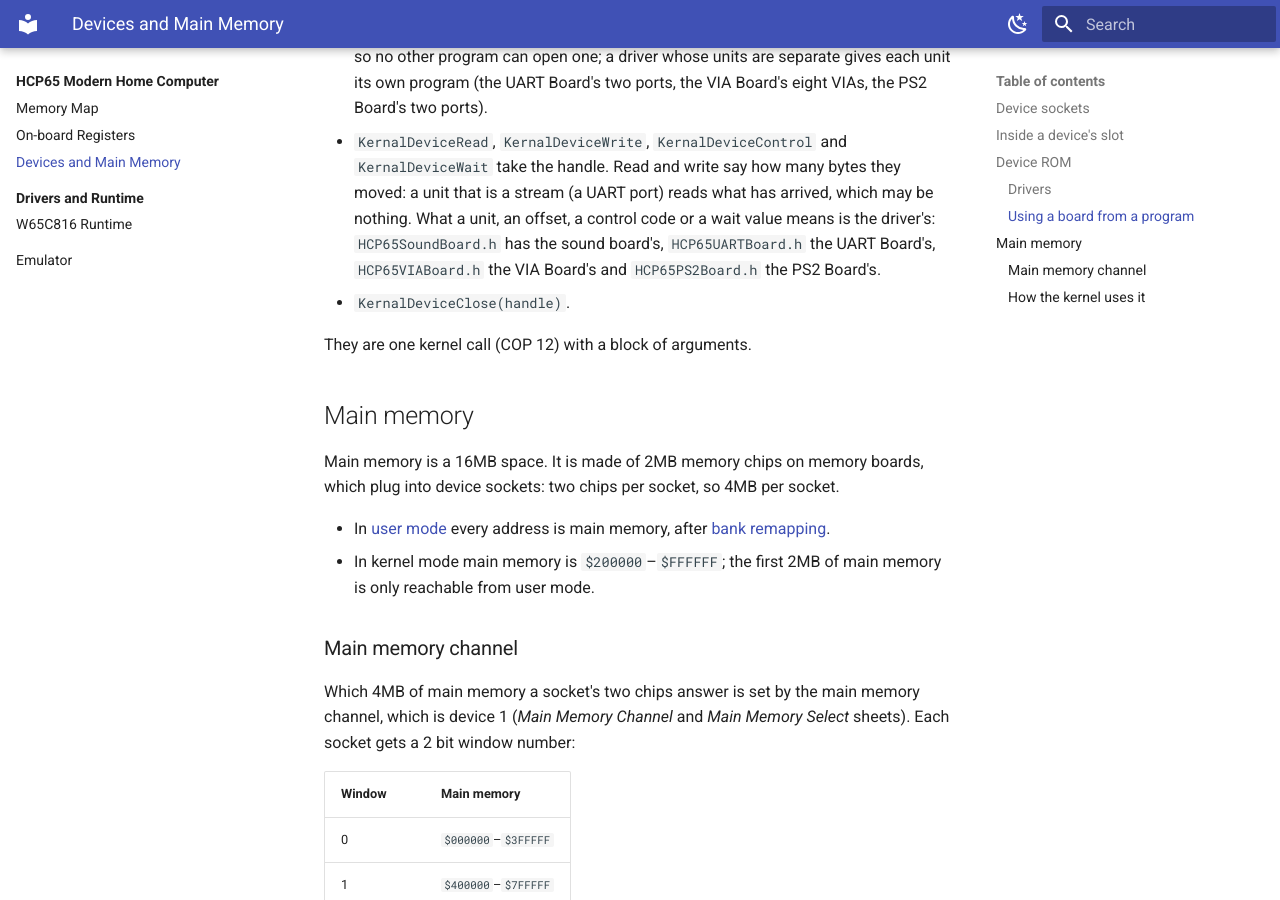
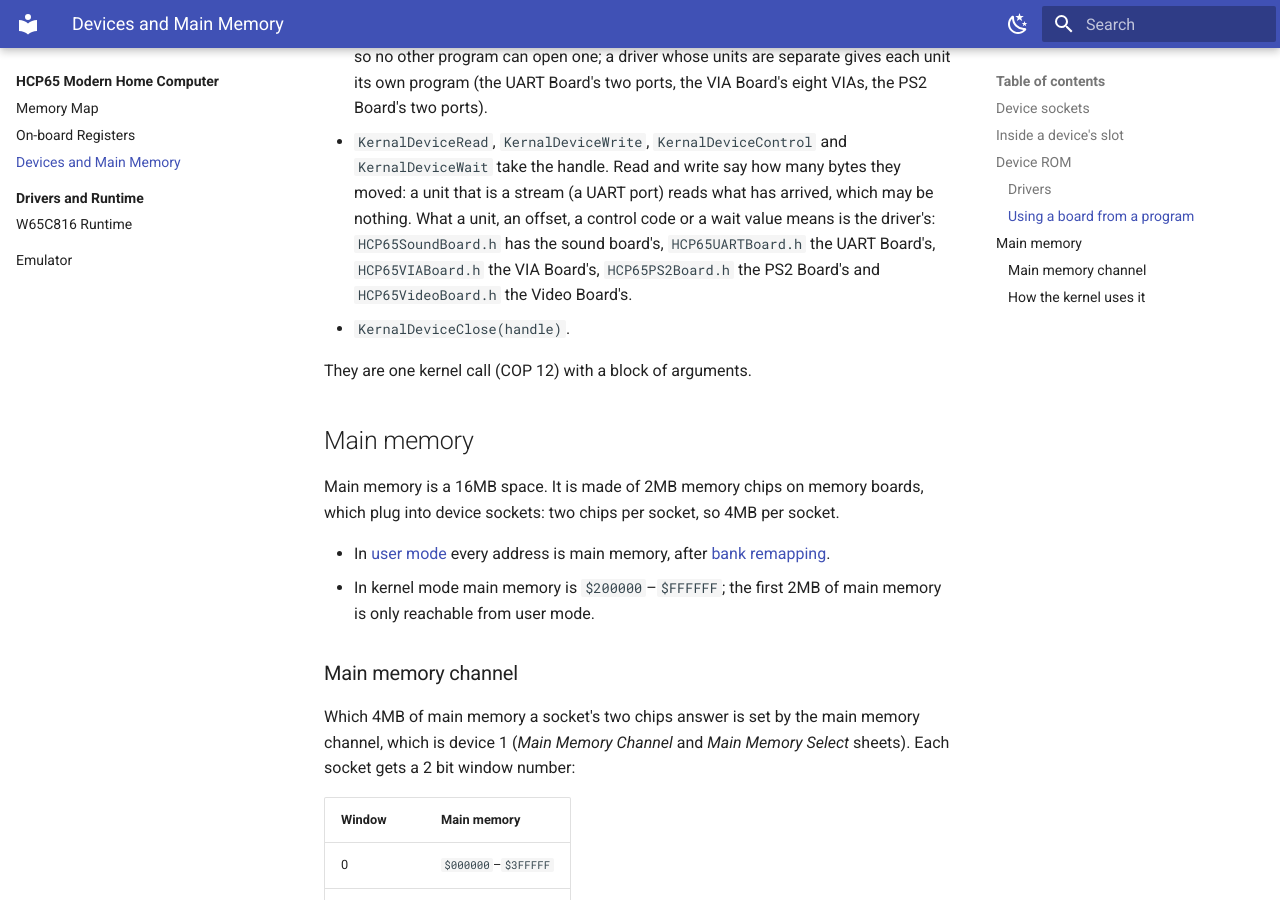
Before and after one commit to andrewpaterson/HCP65, an MkDocs documentation site: the page built from Website/docs/hcp65/devices.md, in a window 1280 px wide and 900 px high, scrolled down 5411 px. Built offline with MkDocs 1.6.1 and Material for MkDocs 9.7.7, drawn with Linux system fonts in a browser that asks for light colours; plug-ins that fetch from the network failed and are left out.

Commit message:
The devices page points to HCP65VideoBoard.h for the Video Board's driver.

```diff
--- a/Website/docs/hcp65/devices.md
+++ b/Website/docs/hcp65/devices.md
@@ -178,7 +178,8 @@ A program uses a board through its driver with the device calls (`HCP65User.h`):
   handle.  Read and write say how many bytes they moved: a unit that is a stream (a UART port) reads
   what has arrived, which may be nothing.  What a unit, an offset, a control code or a wait value
   means is the driver's: `HCP65SoundBoard.h` has the sound board's, `HCP65UARTBoard.h` the UART
-  Board's, `HCP65VIABoard.h` the VIA Board's and `HCP65PS2Board.h` the PS2 Board's.
+  Board's, `HCP65VIABoard.h` the VIA Board's, `HCP65PS2Board.h` the PS2 Board's and `HCP65VideoBoard.h` the
+  Video Board's.
 - `KernalDeviceClose(handle)`.
 
 They are one kernel call (COP 12) with a block of arguments.
```
